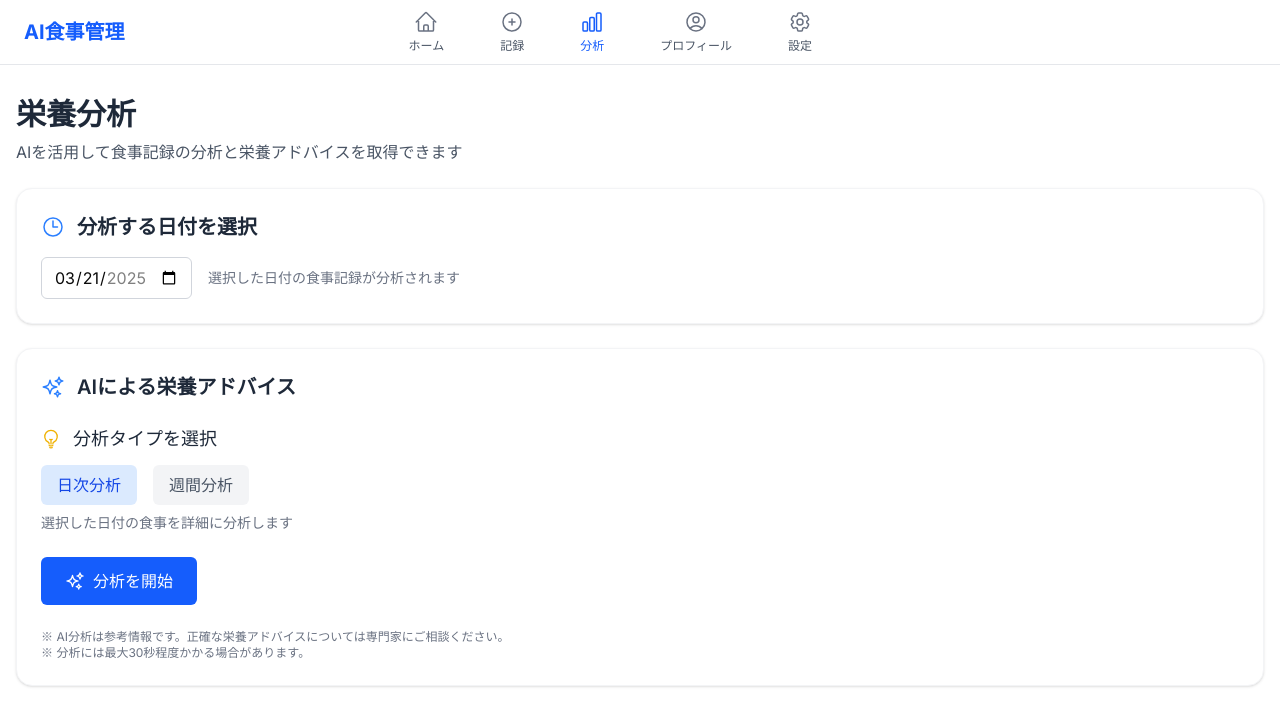
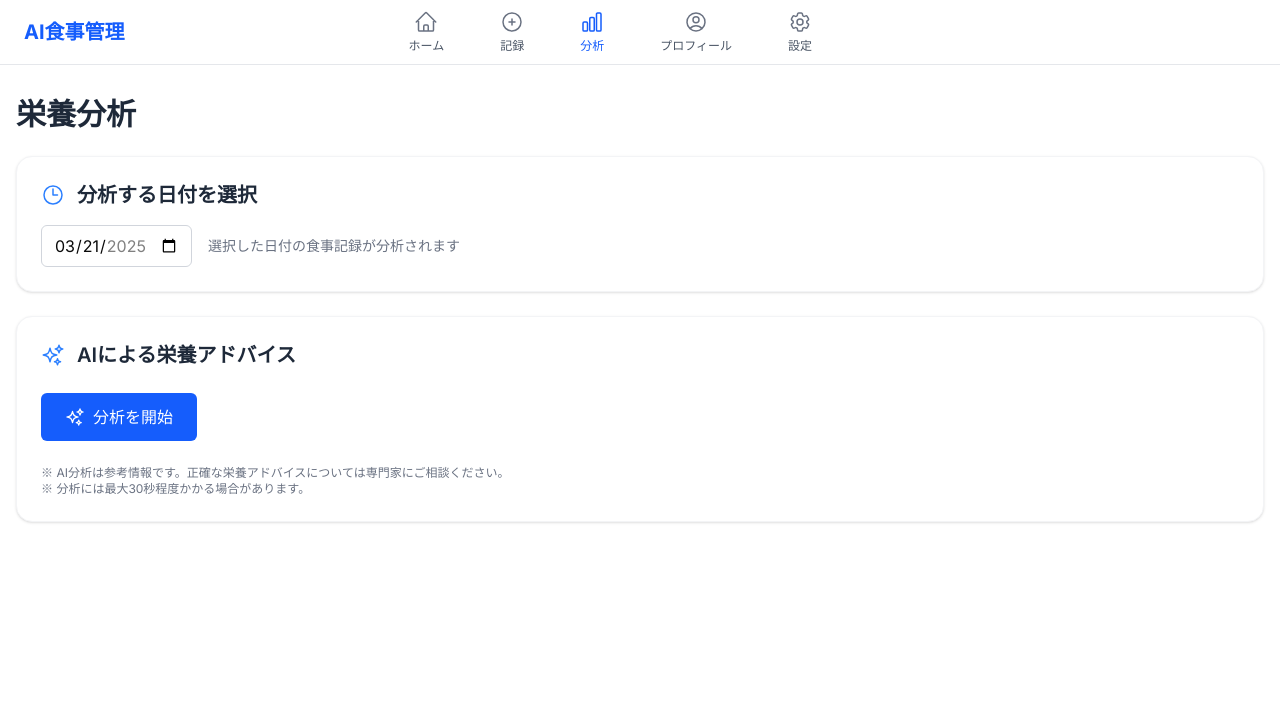
Before and after one commit to YamAtsu16/ai-meal-coach, a Next.js app: page /analysis in a window 1280 px wide. Shown: the top 726 px of the page. Built offline with nearby package versions, Linux system fonts and the light colour scheme.

Commit message:
週次のAI分析を廃止

```diff
--- a/src/app/analysis/page.tsx
+++ b/src/app/analysis/page.tsx
@@ -26,9 +26,6 @@ export default function AnalysisPage() {
     <main className="container mx-auto px-4 py-8">
       <div className="mb-6">
         <h1 className="text-3xl font-bold text-gray-800 mb-2">栄養分析</h1>
-        <p className="text-gray-600">
-          AIを活用して食事記録の分析と栄養アドバイスを取得できます
-        </p>
       </div>
 
       {/* 日付選択 */}
--- a/src/app/components/NutritionAdvice.tsx
+++ b/src/app/components/NutritionAdvice.tsx
@@ -1,32 +1,23 @@
 'use client';
 
 import React, { useState, useEffect } from 'react';
-import { ArrowPathIcon, LightBulbIcon, SparklesIcon } from '@heroicons/react/24/outline';
+import { ArrowPathIcon, SparklesIcon } from '@heroicons/react/24/outline';
 
 interface NutritionAdviceProps {
   selectedDate: string;
 }
 
 export default function NutritionAdvice({ selectedDate }: NutritionAdviceProps) {
-  const [analysisType, setAnalysisType] = useState<'daily' | 'weekly'>('daily');
   const [isLoading, setIsLoading] = useState(false);
   const [error, setError] = useState<string | null>(null);
   const [analysisResult, setAnalysisResult] = useState<string | null>(null);
   const [showAPIKeyWarning, setShowAPIKeyWarning] = useState(false);
 
-  // 分析タイプが変更された時にリセット
+  // 選択された日付が変更された時にリセット
   useEffect(() => {
     setAnalysisResult(null);
     setError(null);
-  }, [analysisType]);
-
-  // 選択された日付が変更された時にリセット
-  useEffect(() => {
-    if (analysisType === 'daily') {
-      setAnalysisResult(null);
-      setError(null);
-    }
-  }, [selectedDate, analysisType]);
+  }, [selectedDate]);
 
   const handleStartAnalysis = async () => {
     try {
@@ -41,7 +32,7 @@ export default function NutritionAdvice({ selectedDate }: NutritionAdviceProps)
         },
         body: JSON.stringify({
           date: selectedDate,
-          analysisType,
+          analysisType: 'daily',
         }),
       });
 
@@ -78,41 +69,6 @@ export default function NutritionAdvice({ selectedDate }: NutritionAdviceProps)
         <h2 className="text-xl font-semibold text-gray-800">
           AIによる栄養アドバイス
         </h2>
-      </div>
-
-      {/* 分析タイプ選択 */}
-      <div className="mb-6">
-        <div className="flex items-center gap-3 mb-3">
-          <LightBulbIcon className="w-5 h-5 text-yellow-500" />
-          <h3 className="text-lg font-medium text-gray-800">分析タイプを選択</h3>
-        </div>
-        <div className="flex gap-4">
-          <button
-            className={`px-4 py-2 rounded-md ${
-              analysisType === 'daily'
-                ? 'bg-blue-100 text-blue-700 font-medium'
-                : 'bg-gray-100 text-gray-600 hover:bg-gray-200'
-            }`}
-            onClick={() => setAnalysisType('daily')}
-          >
-            日次分析
-          </button>
-          <button
-            className={`px-4 py-2 rounded-md ${
-              analysisType === 'weekly'
-                ? 'bg-blue-100 text-blue-700 font-medium'
-                : 'bg-gray-100 text-gray-600 hover:bg-gray-200'
-            }`}
-            onClick={() => setAnalysisType('weekly')}
-          >
-            週間分析
-          </button>
-        </div>
-        <p className="mt-2 text-sm text-gray-500">
-          {analysisType === 'daily'
-            ? '選択した日付の食事を詳細に分析します'
-            : '過去7日間の食事パターンを分析します'}
-        </p>
       </div>
 
       {/* 分析開始ボタン */}
```
